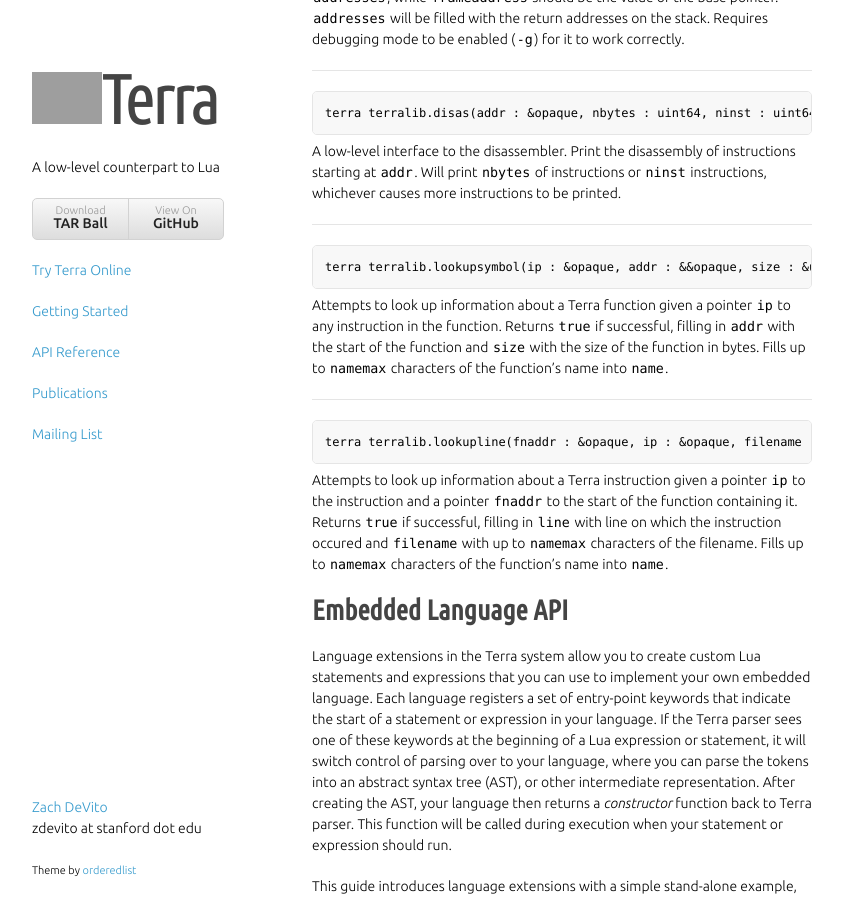
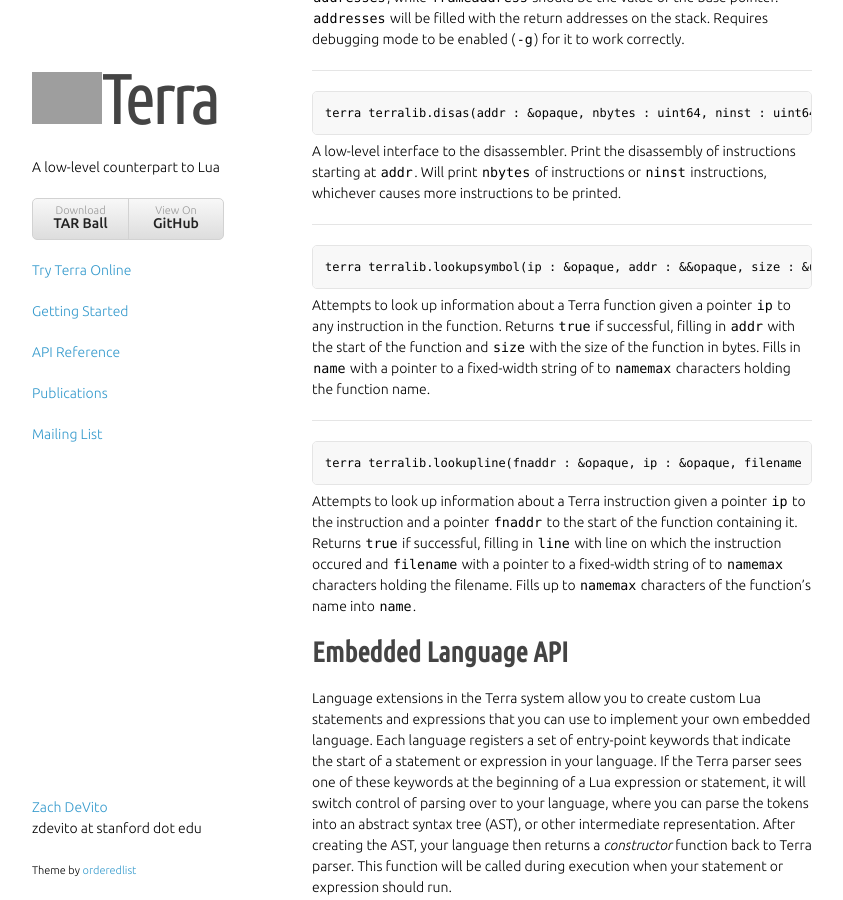
Before and after one commit to terralang/terra, a Jekyll site: the page built from api.md, in a window 1280 px wide and 900 px high, scrolled down 23439 px. Shown: the whole window, without its empty margins (218-1061 px from the left). Built offline with Jekyll 4.4.1, drawn with Linux system fonts in a browser that asks for light colours; nearby versions of some CDN libraries; some web fonts are replaced; library files that are not in the unit come from our copies; grey boxes are pictures that could not be loaded.

Commit message:
debug api modification

```diff
--- a/api.md
+++ b/api.md
@@ -842,17 +842,17 @@
 
 ---
 
-    terra terralib.lookupsymbol(ip : &opaque, addr : &&opaque, size : &uint64, name : rawstring, namemax : uint64) : bool
+    terra terralib.lookupsymbol(ip : &opaque, addr : &&opaque, size : &uint64, name : &rawstring, namelength : &uint64) : bool
 
 Attempts to look up information about a Terra function given a pointer  `ip` to any instruction in the function. Returns `true` if successful,
-filling in `addr` with the start of the function and `size` with the size of the function in bytes. Fills up to `namemax` characters of the function's name into `name`.
+filling in `addr` with the start of the function and `size` with the size of the function in bytes. Fills in `name` with a pointer to a fixed-width string of to `namemax` characters holding the function name.
 
 ---
 
-    terra terralib.lookupline(fnaddr : &opaque, ip : &opaque, filename : rawstring, namemax : uint64, line : &uint64) : bool
+    terra terralib.lookupline(fnaddr : &opaque, ip : &opaque, filename : &rawstring, namelength : &uint64, line : &uint64) : bool
 
 Attempts to look up information about a Terra instruction given a pointer `ip` to the instruction and a pointer `fnaddr` to the start of the function containing it.
-Returns `true` if successful, filling in `line` with line on which the instruction occured and `filename` with up to `namemax` characters of the filename.
+Returns `true` if successful, filling in `line` with line on which the instruction occured and `filename` with a pointer to a fixed-width string of to `namemax` characters holding the filename.
 Fills up to `namemax` characters of the function's name into `name`.
 
 
```
